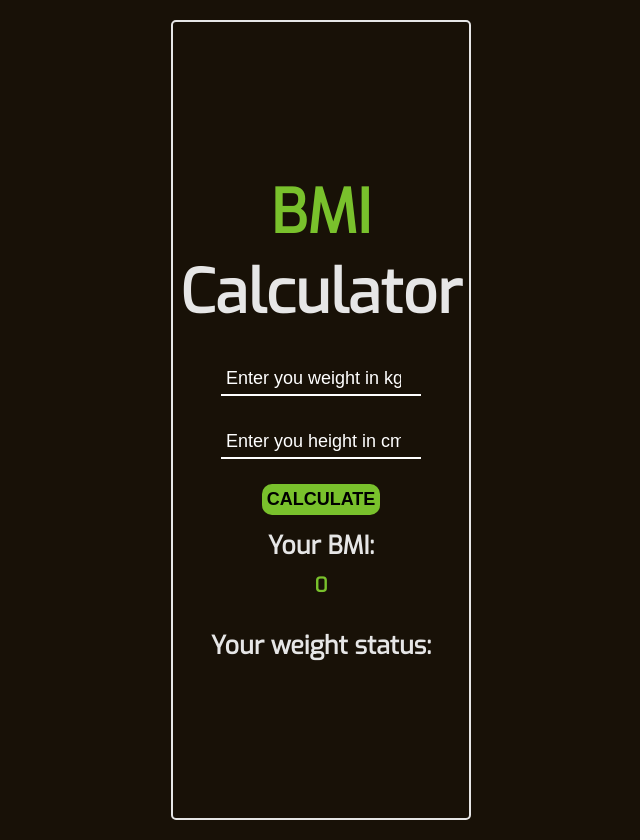
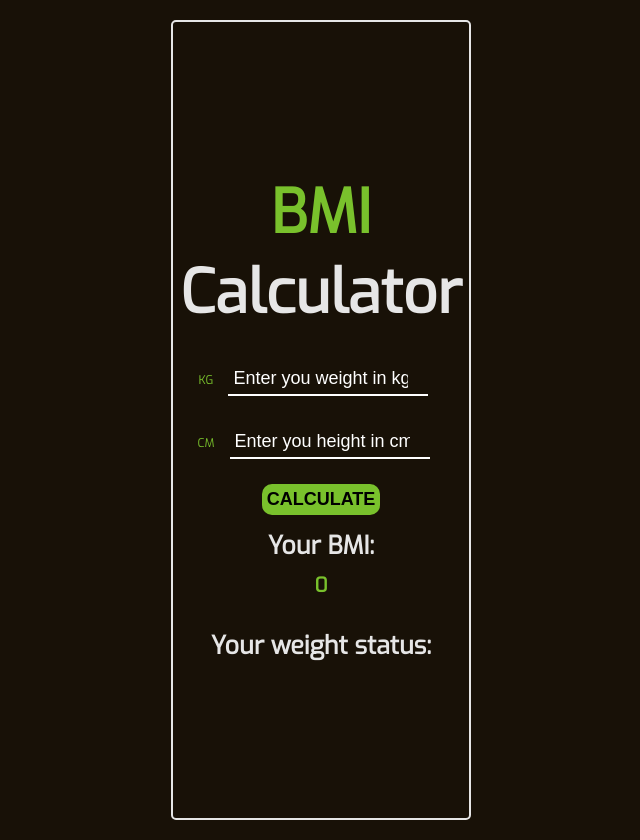
Before and after one commit to tamaskovacs0408/bmi_ts, a React (Create React App) app: page / in a window 1280 px wide. Shown: the whole page, without its empty margins (319-959 px from the left). Built offline with nearby package versions, Linux system fonts and the light colour scheme; the HTML template or start-up script is replaced by a standard one.

Commit message:
Add label

```diff
--- a/src/components/calculator.tsx
+++ b/src/components/calculator.tsx
@@ -32,6 +32,8 @@ const Calculator = () => {
   return (
     <Wrapper>
       <Form onSubmit={handleSubmit}>
+        <label>
+          KG
           <Input
             type="number"
             step="0.1"
@@ -42,6 +44,9 @@ const Calculator = () => {
             }}
             required
           />
+        </label>
+        <label>
+          CM
           <Input
             type="number"
             step="0.1"
@@ -52,12 +57,10 @@ const Calculator = () => {
             }}
             required
           />
+        </label>
         <Button type="submit">Calculate</Button>
       </Form>
-      <Result
-        bmi={bmi}
-        weightStatus={weightStatus}
-      />
+      <Result bmi={bmi} weightStatus={weightStatus} />
     </Wrapper>
   );
 };
```
